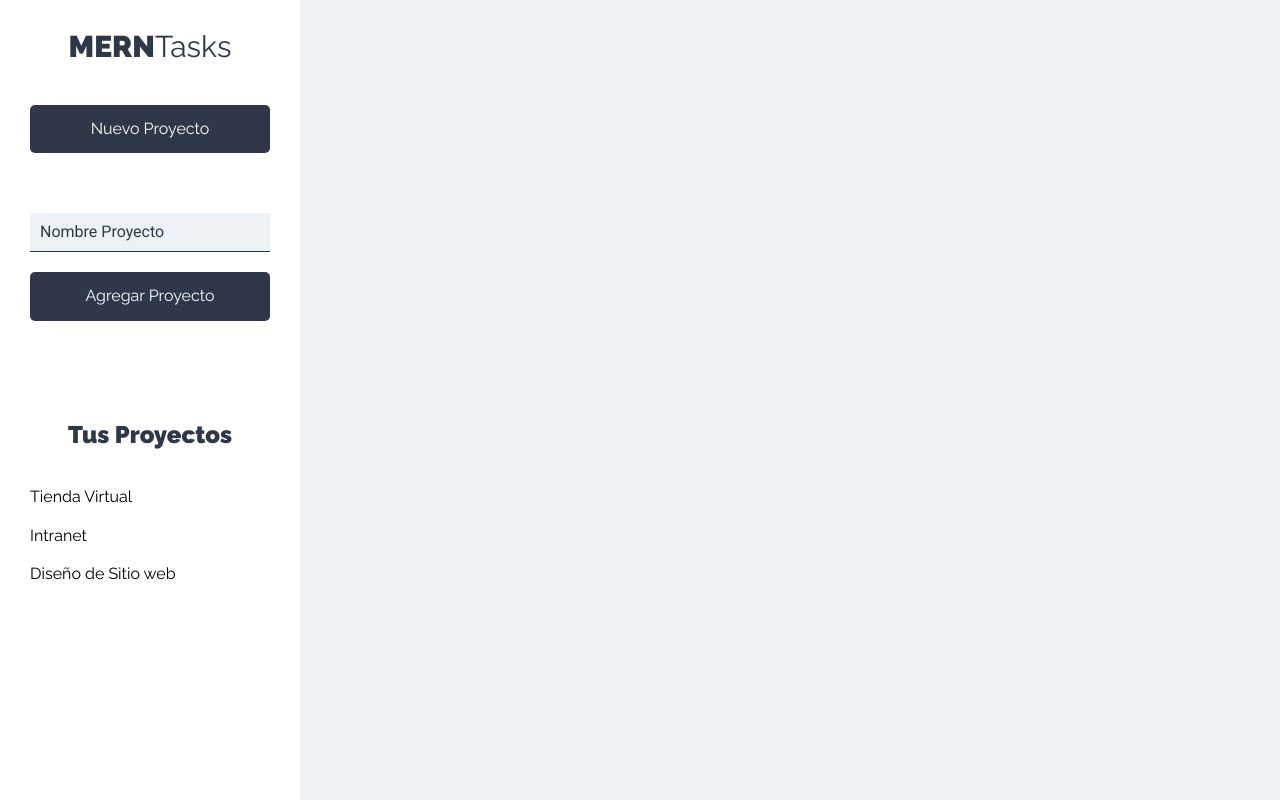
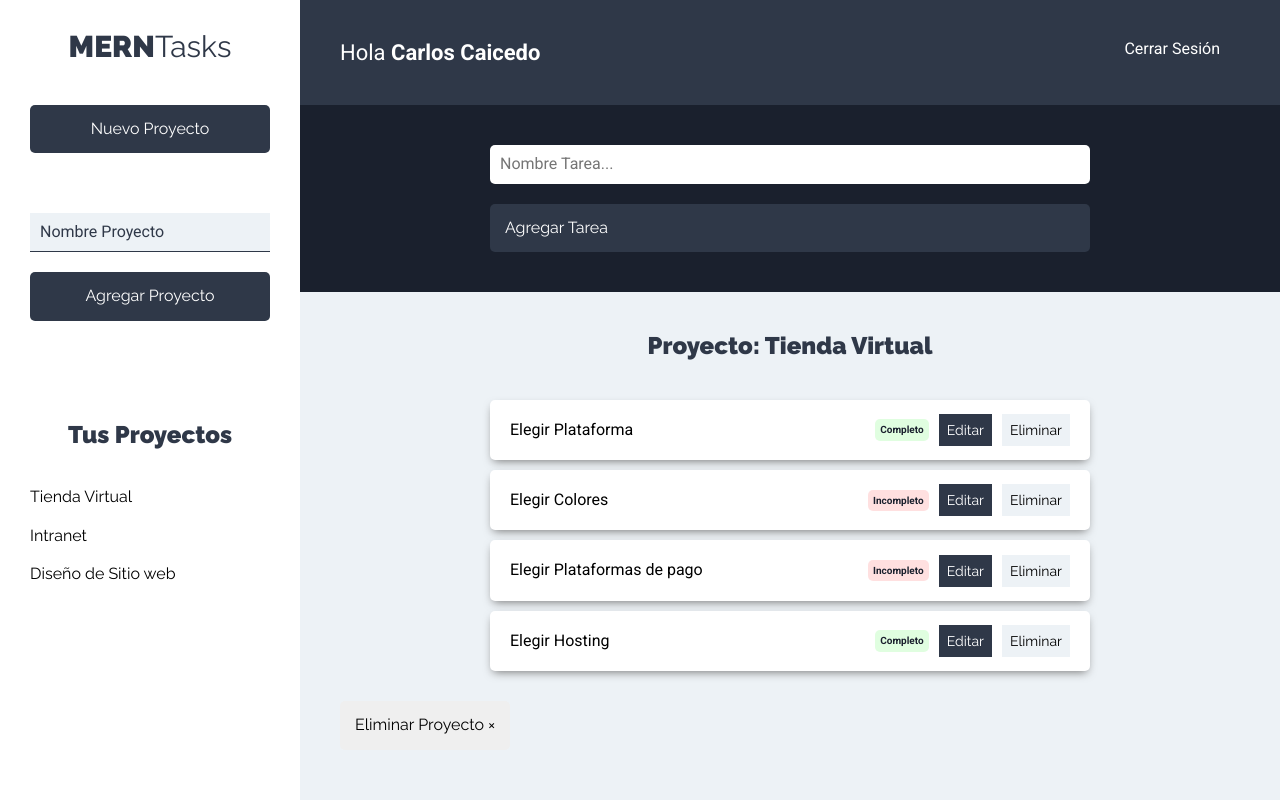
Before and after one commit to crosscay/mern-stack-administrador-de-proyectos-y-tareas-react-js, a React (Create React App) app: page /proyectos in a window 1280 px wide. Built offline with nearby package versions, Linux system fonts and the light colour scheme.

Commit message:
Creando el Listado de Tareas

```diff
--- /dev/null
+++ b/src/components/layout/Barra.js
@@ -0,0 +1,14 @@
+import React from 'react';
+
+const Barra = () => {
+    return (
+        <header className="app-header">
+            <p className="nombre-usuario">Hola <span>Carlos Caicedo</span></p>
+            <nav className="nav-principal">
+                <a href="#!">Cerrar Sesión</a>
+            </nav>
+        </header>
+     );
+}
+
+export default Barra;
--- a/src/components/proyectos/Proyectos.js
+++ b/src/components/proyectos/Proyectos.js
@@ -1,14 +1,19 @@
 import React from 'react';
 import Sidebar from '../layout/Sidebar';
+import Barra from '../layout/Barra';
+import FormTarea from '../tareas/FormTarea';
+import ListadoTareas from '../tareas/ListadoTareas';
 
 const Proyectos = () => {
     return (
         <div className="contenedor-app">
             <Sidebar />
             <div className="seccion-principal">
+                <Barra />
                 <main>
+                    <FormTarea />
                     <div className="contenedor-tareas">
-
+                        <ListadoTareas />
                     </div>
                 </main>
             </div>
--- /dev/null
+++ b/src/components/tareas/FormTarea.js
@@ -0,0 +1,29 @@
+import React, { useState } from 'react';
+
+const FormTarea = () => {
+
+    const [ tarea, guardarTarea ] = useState({});
+    return (
+        <div className="formulario">
+            <form>
+                <div className="contenedor-input">
+                    <input
+                        type="text"
+                        className="input-text"
+                        placeholder="Nombre Tarea..."
+                        name="nombre"
+                    />
+                </div>
+                <div className="contenedor-input">
+                    <input
+                        type="text"
+                        className="btn btn-primario btn-submit btn-block"
+                        value="Agregar Tarea"
+                    />
+                </div>
+            </form>
+        </div>
+     );
+}
+
+export default FormTarea;
--- /dev/null
+++ b/src/components/tareas/ListadoTareas.js
@@ -0,0 +1,36 @@
+import React, { Fragment } from 'react';
+import Tarea from './Tarea';
+
+const ListadoTareas = () => {
+
+    const tareasProyectos = [
+        { nombre: 'Elegir Plataforma', estado: true },
+        { nombre: 'Elegir Colores', estado: false },
+        { nombre: 'Elegir Plataformas de pago', estado: false },
+        { nombre: 'Elegir Hosting', estado: true }
+    ];
+
+    return (
+        <Fragment>
+            <h2>Proyecto: Tienda Virtual</h2>
+            <ul className="listado-tareas">
+                { tareasProyectos.length === 0
+                  ? (<li className="tarea"><p>No hay tareas</p></li>)
+                  : tareasProyectos.map(tarea=>(
+                    <Tarea
+                        tarea={tarea}
+                    />
+                  ))
+                }
+            </ul>
+            <button
+                type="button"
+                className="btn btn-eliminar"
+            >
+                Eliminar Proyecto &times;
+            </button>
+        </Fragment>
+     );
+}
+
+export default ListadoTareas;
--- /dev/null
+++ b/src/components/tareas/Tarea.js
@@ -0,0 +1,47 @@
+import React from 'react';
+
+const Tarea = ({tarea}) => {
+    return (
+        <li className="tarea sombra">
+            <p>{tarea.nombre}</p>
+            <div className="estado">
+                { tarea.estado
+                ?
+                    (
+                    <button
+                        type="button"
+                        className="completo"
+                    >
+                        Completo
+                    </button>
+                    )
+                :
+                    (
+                        <button
+                        type="button"
+                        className="incompleto"
+                        >
+                        Incompleto
+                        </button>
+                    )
+                }
+            </div>
+            <div className="acciones">
+                <button
+                    type="button"
+                    className="btn btn-primario"
+                >
+                    Editar
+                </button>
+                <button
+                    type="button"
+                    className="btn btn-secundario"
+                >
+                    Eliminar
+                </button>
+            </div>
+        </li>
+    );
+}
+
+export default Tarea;
--- /dev/null
+++ b/src/context/proyectos/proyectoContext.js
@@ -0,0 +1,5 @@
+import { Context } from 'react';
+
+const proyectoContext = proyectoContext();
+
+export default proyectoContext;
--- /dev/null
+++ b/src/context/proyectos/proyectoReducer.js
@@ -0,0 +1,5 @@
+export default (state, action) => {
+    switch(action.type) {
+
+    }
+}
```
Also changed, not shown: src/context/proyectos/proyectoState.js (added, +12 -0 lines), src/types/index.js (added), 1 other file (tests, documents, lock files or other folders).
